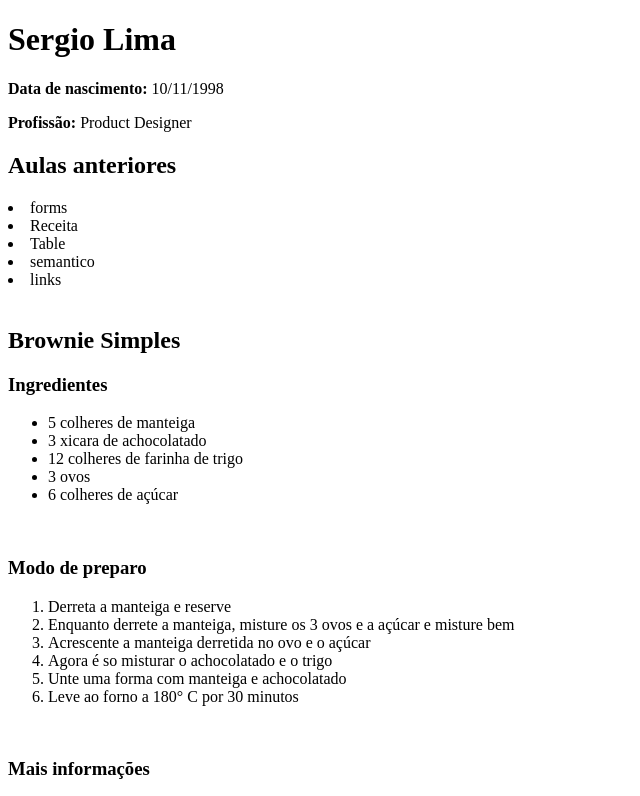
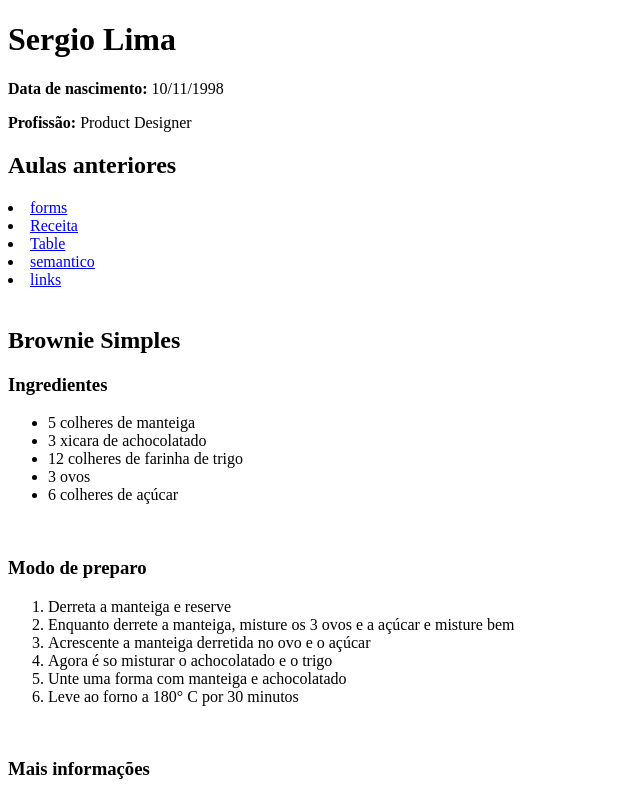
Before and after one commit to sergioh3000/complementar-1, a plain HTML site: page index.html in a window 1280 px wide. Shown: the top 796 px of the page, without its empty margins (0-640 px from the left). Drawn offline with Linux system fonts and the light colour scheme.

Commit message:
Update links

```diff
--- a/index.html
+++ b/index.html
@@ -16,11 +16,11 @@
         <p><b>Profissão:</b> Product Designer</p>
 
         <h2>Aulas anteriores</h2>
-        <li>forms <a href="./aula-5/forms/index.html"></a></li>
-        <li>Receita <a href="./aula-5/receita/index.html"></a></li>
-        <li>Table <a href="./aula-5/table/index.html"></a></li>
-        <li>semantico <a href="./aula-6/html-semantico/html-semantico/index.html"></a></li>
-        <li>links <a href="./aula-6/html-semantico/links/Index.html"></a></li>
+        <li><a href="./aula-5/forms/index.html">forms</a></li>
+        <li><a href="./aula-5/receita/index.html">Receita</a></li>
+        <li><a href="./aula-5/table/index.html">Table</a></li>
+        <li><a href="./aula-6/html-semantico/html-semantico/index.html">semantico</a></li>
+        <li><a href="./aula-6/html-semantico/links/Index.html">links</a></li>
     </header><br>
 
     <Main>
```
